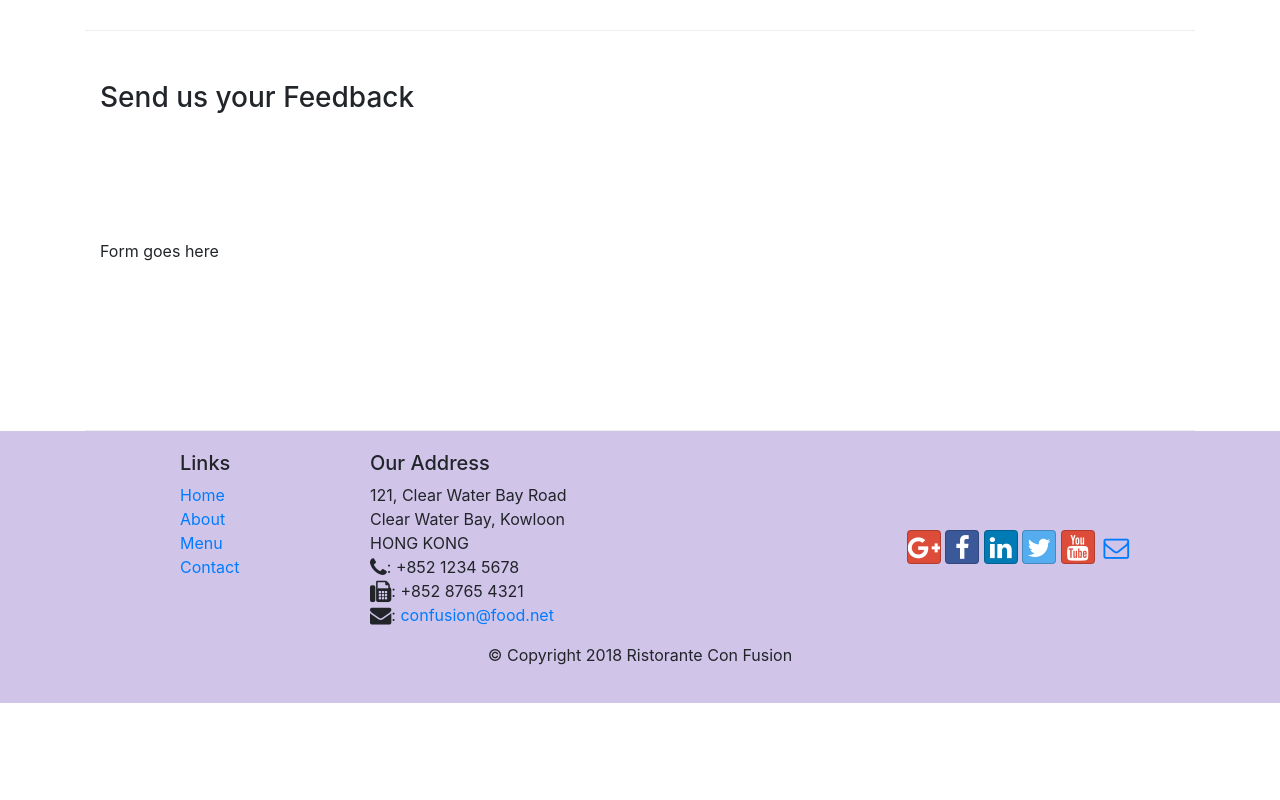
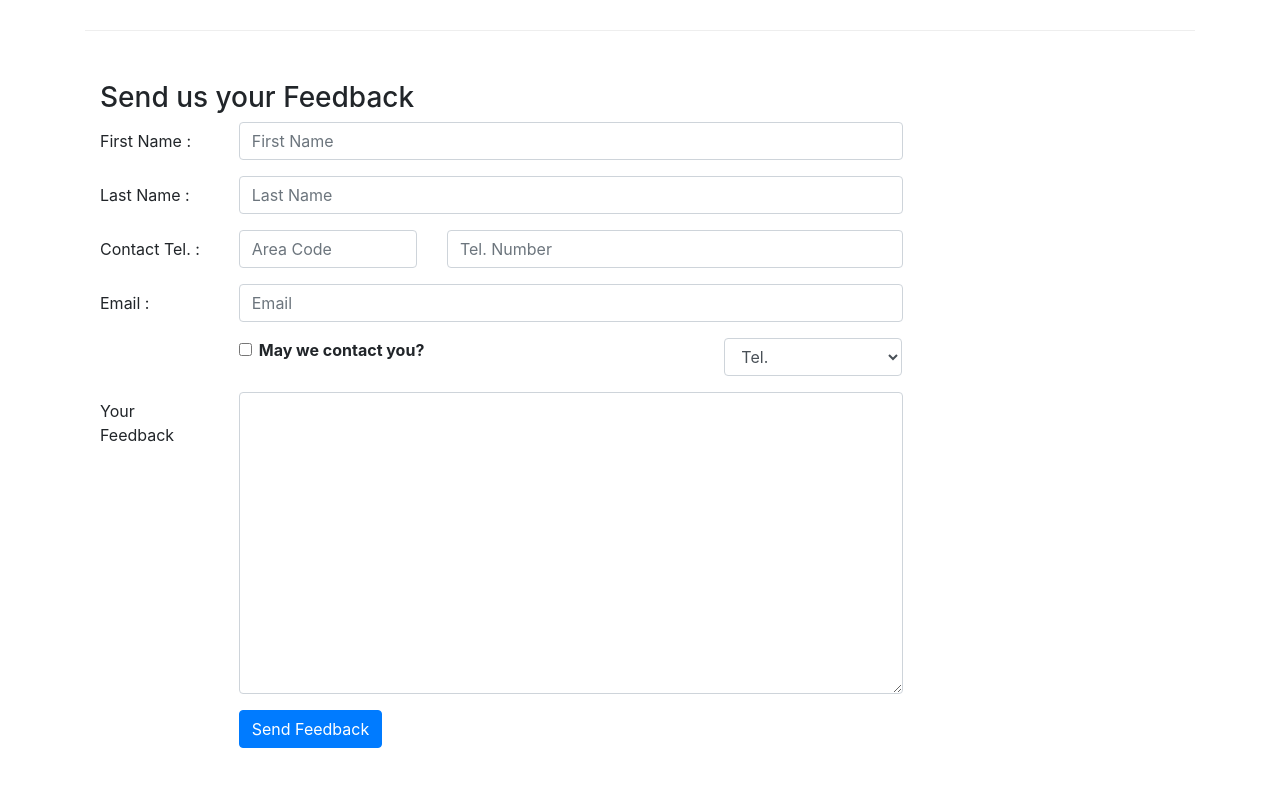
Before and after one commit to Dev-Kani/React-Specialization-Part-1-Bootstrap-4, a website: page contactus.html in a window 1280 px wide. Shown: the part 840-1640 px from the top of the page. Before the commit the page ends 1543 px from the top, so only its background shows below. Drawn offline with nearby package versions, Linux system fonts and the light colour scheme.

Commit message:
Form Added

```diff
--- a/contactus.html
+++ b/contactus.html
@@ -92,7 +92,64 @@
               <h3>Send us your Feedback</h3>
            </div>
             <div class="col-12 col-md-9">
-                Form goes here
+                <form>
+                    <div class="form-group row">
+                        <label for="firstname" class="col-md-2 col-form-label">First Name :</label>
+                        <div class="col-md-10">
+                            <input type="text" class="form-control" id="firstname" name="firstname" placeholder="First Name">
+                        </div>
+                    </div>
+                    <div class="form-group row">
+                        <label for="lastname" class="col-md-2 col-form-label">Last Name :</label>
+                        <div class="col-md-10">
+                            <input type="text" class="form-control" id="lastname" name="lastname" placeholder="Last Name">
+                        </div>
+                    </div>
+                    <div class="form-group row">
+                            <label for="telnum" class="col-12 col-md-2 col-form-label">Contact Tel. :</label>
+                            <div class="col-5 col-md-3">
+                                <input type="tel" class="form-control" id="areacode" name="areacode" placeholder="Area Code">
+                            </div>
+                            <div class="col-7 col-md-7">
+                                <input type="tel" class="form-control" id="telnum" name="telnum" placeholder="Tel. Number">
+                            </div>
+                    </div>
+                    <div class="form-group row">
+                            <label for="emailid" class="col-md-2 col-form-label">Email :</label>
+                            <div class="col-md-10">
+                            <input type="email" class="form-control" id="emailid" name="emailid" placeholder="Email">
+                            </div>
+                    </div>
+                    <div class="form-group row">
+                        <div class="col-md-6 offset-md-2">
+                            <div class="form-check">
+                                <input type="checkbox" class="form-check-input" name="approve" id="approve" value="">
+                                <label class="form-check-label" for="approve">
+                                    <strong>May we contact you?</strong>
+                                </label>
+                            </div>
+                        </div>
+                        <div class="col-md-3 offset-md-1">
+                            <select class="form-control">
+                                <option>Tel.</option>
+                                <option>Email</option>
+                            </select>
+                        </div>
+                    </div>
+                    <div class="form-group row">
+                        <label for="feedback" class="col-md-2 col-form-label">Your Feedback</label>
+                        <div class="col-md-10">
+                            <textarea class="form-control" name="feedback" id="feedback" rows="12"></textarea>
+                        </div>
+                    </div>
+                    <div class="form-group row">
+                        <div class="offset-md-2 col-md-10">
+                            <button type="submit" class="btn btn-primary">
+                                Send Feedback
+                            </button>
+                        </div>
+                    </div>
+                </form>
             </div>
              <div class="col-12 col-md">
             </div>
```
